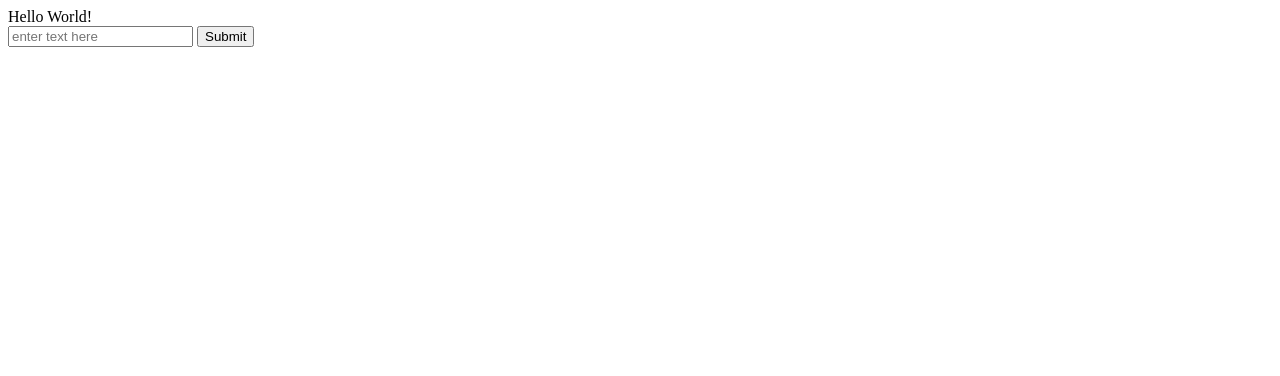
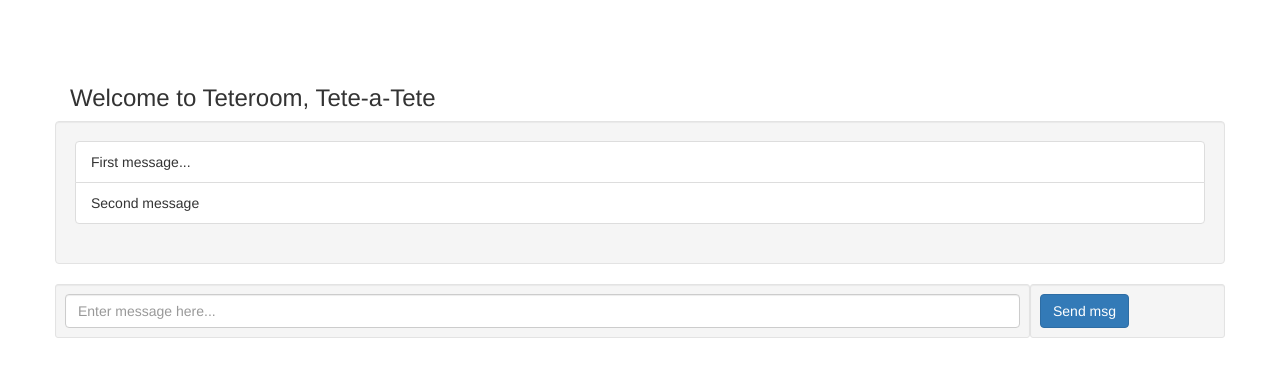
Before and after one commit to mattbrazza/Teteroom, a website: page index.html in a window 1280 px wide. Drawn offline with nearby package versions, Linux system fonts and the light colour scheme; no server answers.

Commit message:
First pass of a chatroom

```diff
--- a/index.html
+++ b/index.html
@@ -1,31 +1,43 @@
 <html>
 <head>
+  <meta charset="UTF-8">
+  <meta http-equiv="X-UA-Compatible" content="IE=edge">
+  <meta name="viewport" content="width=device-width, initial-scale=1">
   <title>Teteroom</title>
+
+  <!-- Bootstrap / Styling -->
+  <link rel="stylesheet" crossorigin="anonymous" href="https://maxcdn.bootstrapcdn.com/bootstrap/3.3.7/css/bootstrap.min.css" integrity="sha384-BVYiiSIFeK1dGmJRAkycuHAHRg32OmUcww7on3RYdg4Va+PmSTsz/K68vbdEjh4u"/>
   <script src="/socket.io/socket.io.js" rel="text/javascript"></script>
-<script>
+  <script src="/script.js" rel="text/javascript"></script>
 
-var socket = io.connect('http://127.0.0.1:2000');
-socket.on('news', function(data){
-  console.log(data);
-    document.getElementById('txt').innerHTML = data.txt;
-
-  socket.emit('other event', {msg: 'message'});
-});
-
-var fn = function(){
-  var el = document.getElementById('inp');
-  var data = el.value;
-  socket.emit('other event', {msg: data});
-  el.value = '';
-};
-
-</script>
+  <style>
+    body { padding-top: 65px; }
+  </style>
 </head>
 <body>
-  <div id="txt">
-    Hello World!
-  </div>
-  <input id="inp" placeholder="enter text here" type="text"/>
-  <input onClick="fn()" type="Submit" value="Submit"/>
+  <div class="container">
+    <div class="header">
+      <h3>Welcome to Teteroom, Tete-a-Tete</h3>
+    </div>
+
+    <div class="row">
+      <div class="well">
+        <ul id="list" class="list-group">
+          <li class="list-group-item">First message...</li>
+          <li class="list-group-item">Second message</li>
+        </ul>
+      </div>
+    </div> <!-- row -->
+
+    <div class="row">
+      <div class="col-md-10 well well-sm">
+        <input id="msgTxt" class="form-control" placeholder="Enter message here..." type="text"/>
+      </div>
+      <div class="col-md-2 well well-sm">
+        <button onClick="submitMsg()" class="btn btn-primary" role="button">Send msg</button>
+      </div>
+    </div> <!-- row -->
+
+  </div> <!-- container -->
 </body>
 </html>
--- /dev/null
+++ b/script.js
@@ -0,0 +1,46 @@
+var socket = io.connect('http://127.0.0.1:2000');
+
+socket.on('news', function(data){
+  console.log(data);
+  socket.emit('other event', {msg: 'message'});
+});
+
+socket.on('msg', function(data){
+  console.log('Data received: ', data);
+
+  if (data.msg) {
+    let ul = document.getElementById('list');
+
+    var node = document.createElement('LI');
+    node.classList.add('list-group-item');
+    let txt = data.user.username + ': ' + data.msg;
+    var textNode = document.createTextNode(txt);
+    node.appendChild(textNode);
+
+    ul.appendChild(node);
+  } else {
+    console.error('NO DATA.MSG');
+  }
+
+});
+
+var submitMsg = function(){
+  var msgTxt = document.getElementById('msgTxt');
+  if (!msgTxt.value) { console.error('No blank msg'); return; }
+
+  let username = 'Anony'; // TODO: create users...
+  let data = {
+    msg: msgTxt.value,
+    user: {
+      username: username || 'Anon.',
+      profPic: 'http://lorempixel.com/100/100'
+    },
+    time: Date.now()
+  };
+
+  console.log('Data sending: ', data);
+  socket.emit('newMsg', data);
+
+  msgTxt.value = '';
+  return;
+};
```
Also changed, not shown: server.js (+5 -20 lines).
